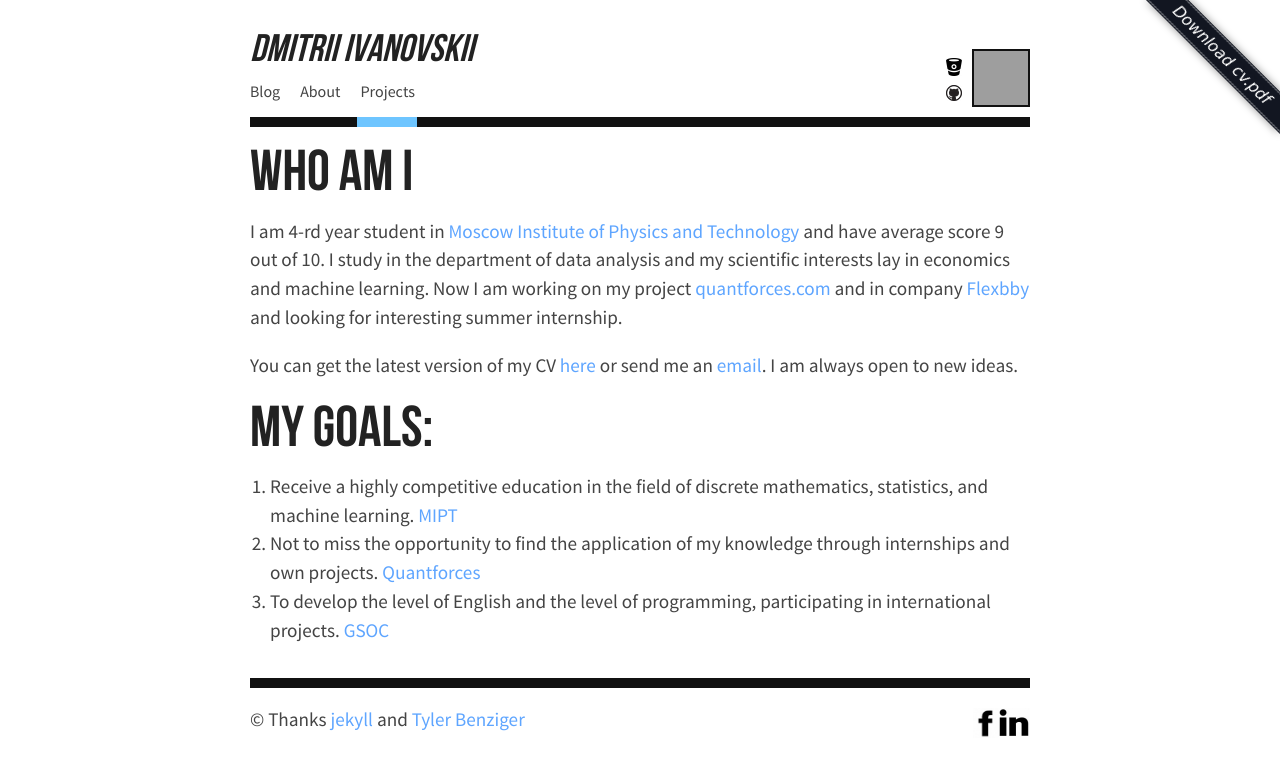
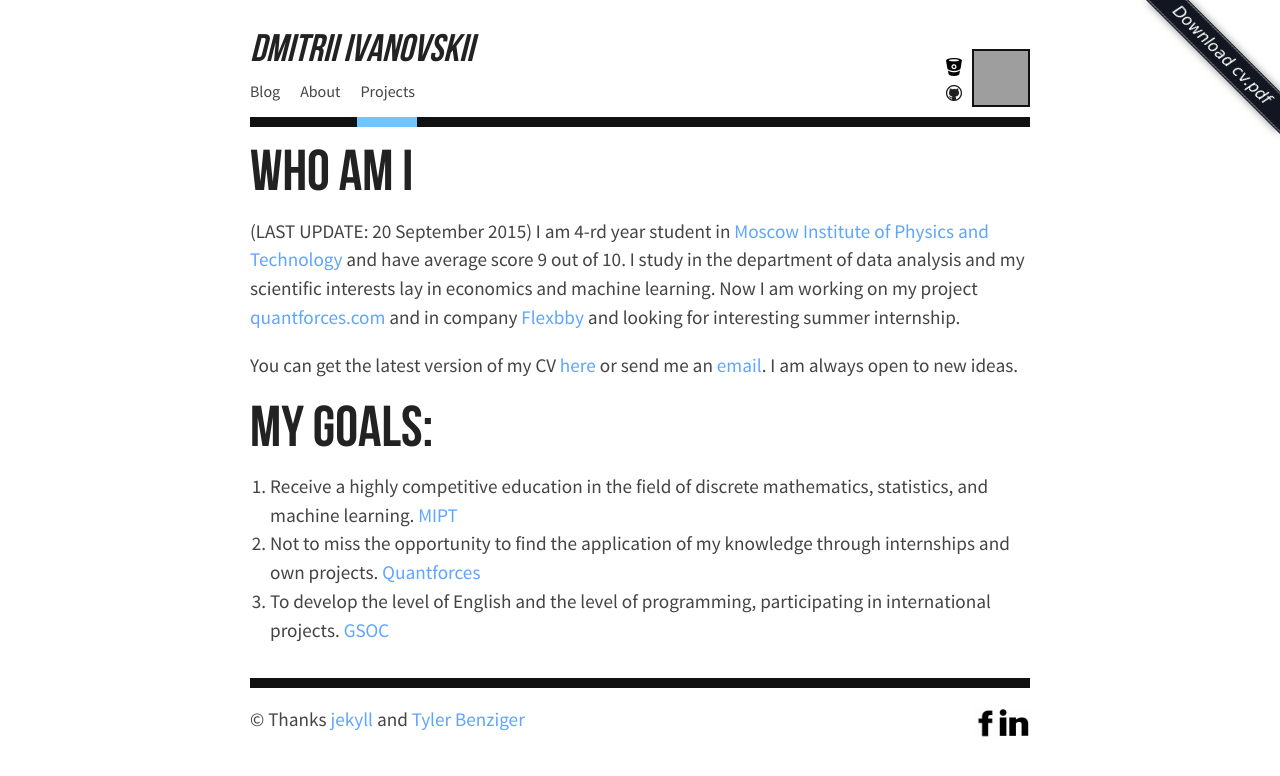
Before and after one commit to deamoon/deamoon.github.io, a Jekyll site: the page built from index.html, in a window 1280 px wide. Shown: the top 776 px of the page. Built offline with Jekyll 4.4.1, drawn with Linux system fonts in a browser that asks for light colours; the list of posts is cut into pages by our own code; grey boxes are pictures that could not be loaded.

Commit message:
update last date

```diff
--- a/index.html
+++ b/index.html
@@ -13,7 +13,7 @@
 </div>
 <div>
   <p>
-    I am 4-rd year student in <a href="http://mipt.ru/en/">Moscow Institute of Physics and Technology</a> and have average score 9 out of 10.
+    (LAST UPDATE: 20 September 2015) I am 4-rd year student in <a href="http://mipt.ru/en/">Moscow Institute of Physics and Technology</a> and have average score 9 out of 10.
     I study in the department of data analysis and my scientific interests lay in economics and machine learning.
     Now I am working on my project <a href="http://quantforces.com">quantforces.com</a> and in company <a href="http://notecrm.ru/">Flexbby</a> and looking for interesting summer internship.
   </p>
```
